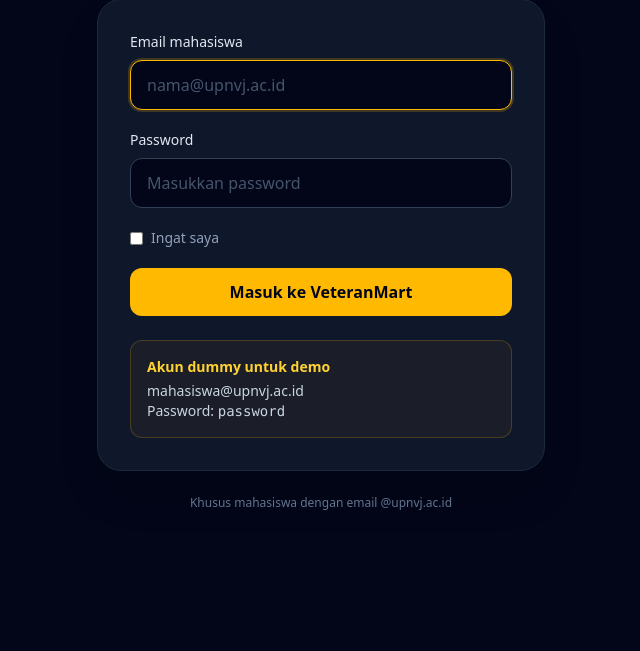
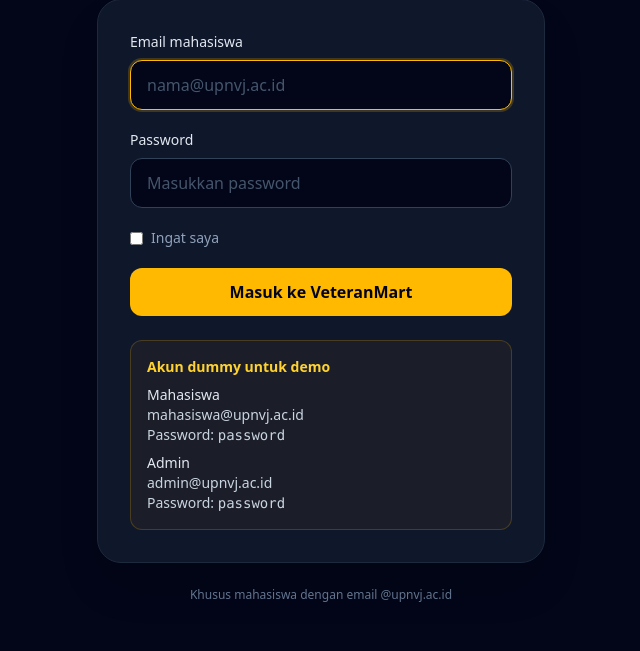
Before and after one commit to nabilah-nugroho/veteranmart, a Laravel app: page / in a window 1280 px wide. Shown: the part 257-908 px from the top of the page, without its empty margins (319-959 px from the left). Before the commit the page ends 767 px from the top, so only its background shows below. Run offline with Laravel 12, Linux system fonts and the light colour scheme; style sheets or scripts are compiled from the project's sources; parts of the project's set-up code (start-up, migrations or seed data) failed here and were passed over.

Commit message:
docs: tambahin tata cara login admin biar ga membingungkan

```diff
--- a/resources/views/auth/login.blade.php
+++ b/resources/views/auth/login.blade.php
@@ -30,7 +30,11 @@
             </form>
             <div class="mt-6 rounded-xl border border-amber-400/20 bg-amber-400/5 p-4 text-sm text-slate-300">
                 <p class="font-semibold text-amber-300">Akun dummy untuk demo</p>
-                <p class="mt-1">mahasiswa@upnvj.ac.id</p>
+                <p class="mt-2 font-medium text-slate-200">Mahasiswa</p>
+                <p>mahasiswa@upnvj.ac.id</p>
+                <p>Password: <span class="font-mono">password</span></p>
+                <p class="mt-2 font-medium text-slate-200">Admin</p>
+                <p>admin@upnvj.ac.id</p>
                 <p>Password: <span class="font-mono">password</span></p>
             </div>
         </div>
```
